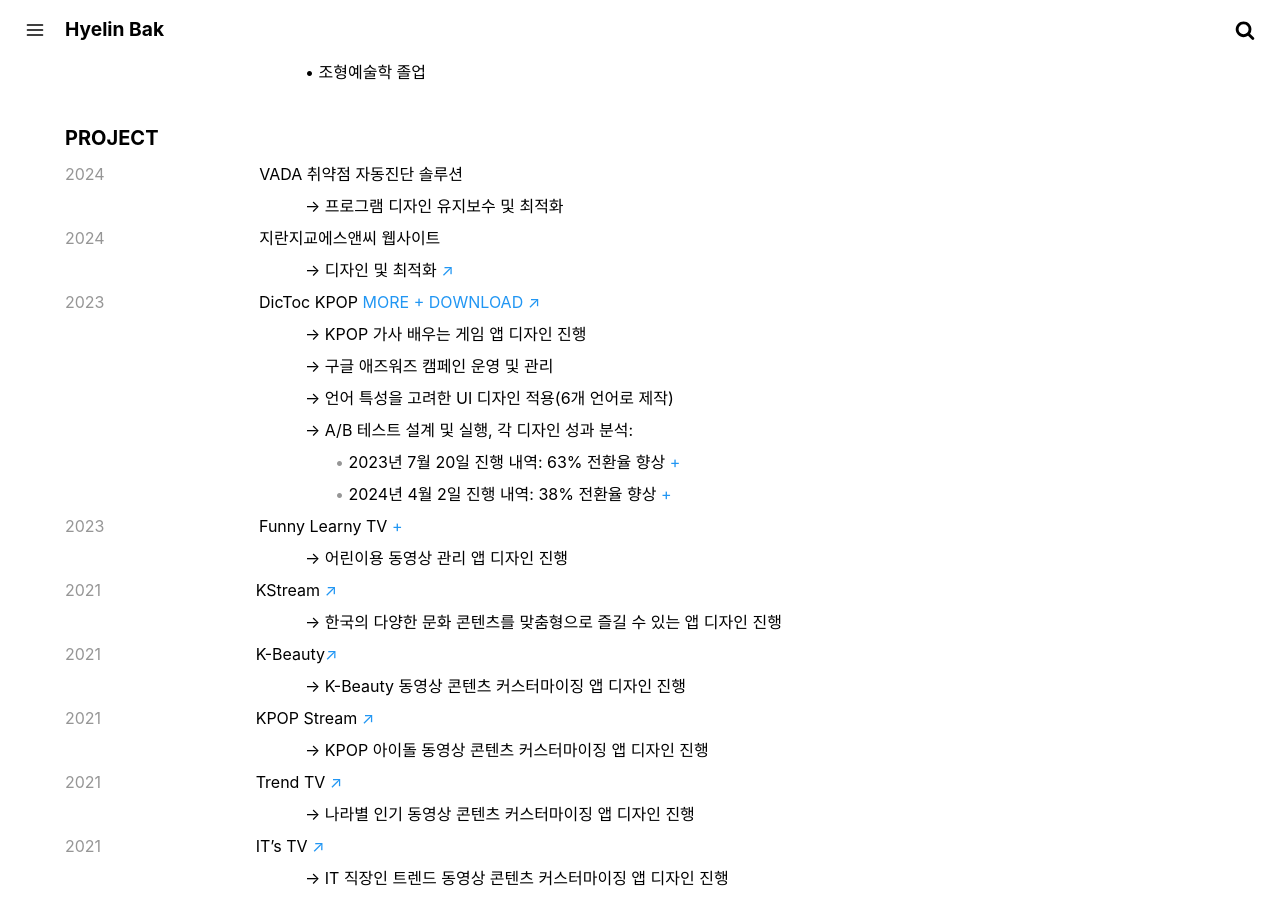
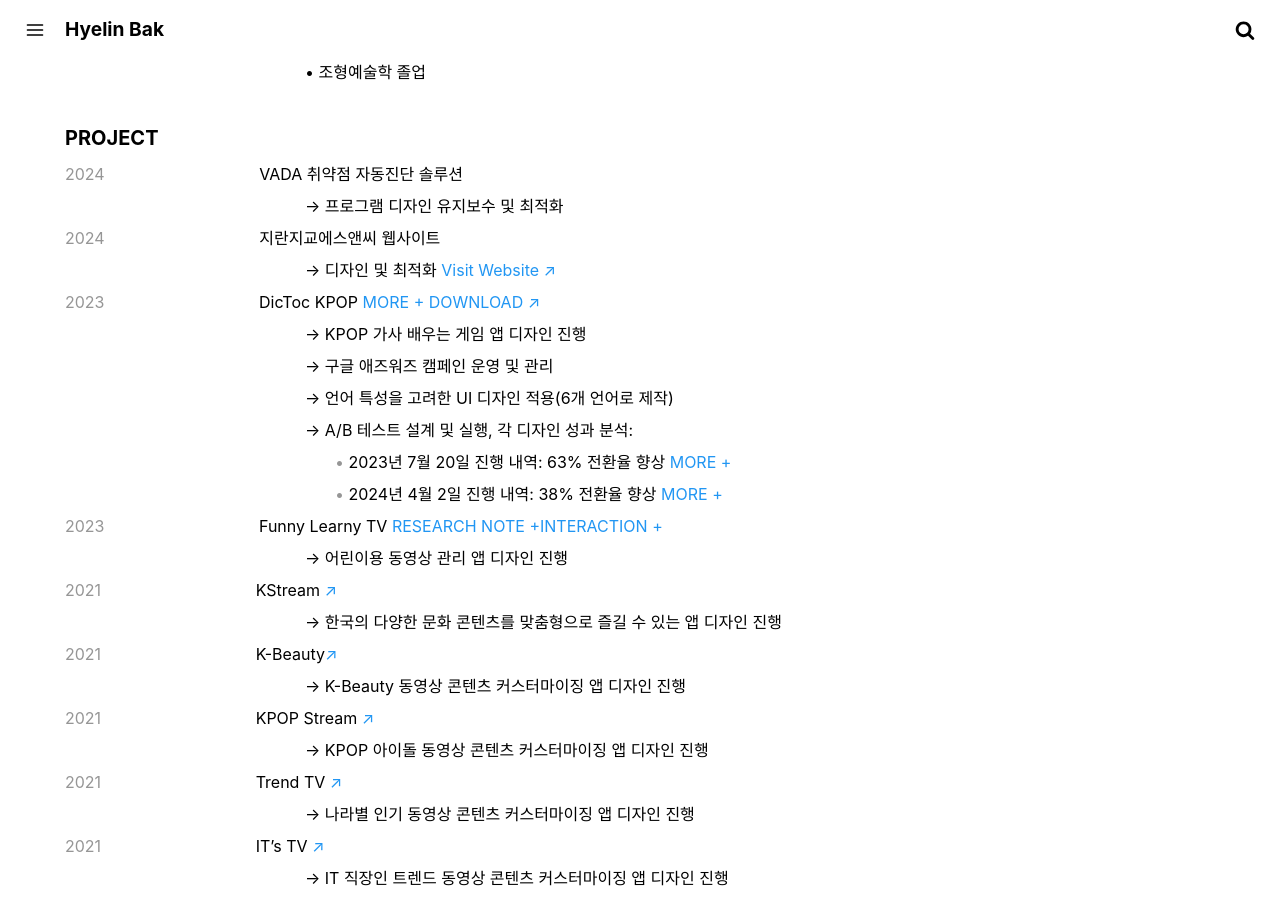
Before and after one commit to crazyjamy/crazyjamy.github.io, a Jekyll site: the page built from about.md, in a window 1280 px wide and 900 px high, scrolled down 554 px. Built offline with Jekyll 4.4.1, drawn with Linux system fonts in a browser that asks for light colours.

Commit message:
Update about.md

```diff
--- a/about.md
+++ b/about.md
@@ -31,15 +31,15 @@
 <span style="color: #969696;"> 2024 </span><span style="margin-left: 150px;"> VADA 취약점 자동진단 솔루션</span><br />
 <span style="margin-left: 240px;"> → 프로그램 디자인 유지보수 및 최적화 </span><br />
 <span style="color: #969696;"> 2024 </span><span style="margin-left: 150px;"> 지란지교에스앤씨 웹사이트</span><br />
-<span style="margin-left: 240px;"> → 디자인 및 최적화 <a href="https://www.jiransnc.com" target="_blank">↗</a> </span><br />
+<span style="margin-left: 240px;"> → 디자인 및 최적화 <a href="https://www.jiransnc.com" target="_blank">Visit Website ↗</a> </span><br />
 <span style="color: #969696;"> 2023 </span><span style="margin-left: 150px;"> DicToc KPOP <a href="../kpoplyricsgame/" target="">MORE +</a> <a href="https://play.google.com/store/search?q=dictoc&c=apps" target="_blank">DOWNLOAD ↗</a></span><br />
 <span style="margin-left: 240px;"> → KPOP 가사 배우는 게임 앱 디자인 진행</span><br />
 <span style="margin-left: 240px;"> → 구글 애즈워즈 캠페인 운영 및 관리</span><br />
 <span style="margin-left: 240px;"> → 언어 특성을 고려한 UI 디자인 적용(6개 언어로 제작)</span><br />
 <span style="margin-left: 240px;"> → A/B 테스트 설계 및 실행, 각 디자인 성과 분석:</span><br />
-<span style="color: #969696; margin-left: 270px;"> • </span> <span> 2023년 7월 20일 진행 내역: 63% 전환율 향상 <a href="../ab-kpoplyricsgame-230724/" target="">+</a></span><br />
-<span style="color: #969696; margin-left: 270px;"> • </span> <span> 2024년 4월 2일 진행 내역: 38% 전환율 향상 <a href="../ab-kpoplyricsgame-240402/" target="">+</a></span><br />
-<span style="color: #969696;"> 2023 </span><span style="margin-left: 150px;"> Funny Learny TV <a href="../funnylearnytv/" target="">+</a></span><br />
+<span style="color: #969696; margin-left: 270px;"> • </span> <span> 2023년 7월 20일 진행 내역: 63% 전환율 향상 <a href="../ab-kpoplyricsgame-230724/" target="">MORE +</a></span><br />
+<span style="color: #969696; margin-left: 270px;"> • </span> <span> 2024년 4월 2일 진행 내역: 38% 전환율 향상 <a href="../ab-kpoplyricsgame-240402/" target="">MORE +</a></span><br />
+<span style="color: #969696;"> 2023 </span><span style="margin-left: 150px;"> Funny Learny TV <a href="../funnylearnytv-research/" target="">RESEARCH NOTE +</a><a href="../funnylearnytv/" target="">INTERACTION +</a></span><br />
 <span style="margin-left: 240px;"> → 어린이용 동영상 관리 앱 디자인 진행</span><br />
 <span style="color: #969696;"> 2021 </span><span style="margin-left: 150px;"> KStream <a href="https://play.google.com/store/apps/details?id=io.tm.k.stream" target="_blank">↗</a></span><br />
 <span style="margin-left: 240px;"> → 한국의 다양한 문화 콘텐츠를 맞춤형으로 즐길 수 있는 앱 디자인 진행</span><br />
```
